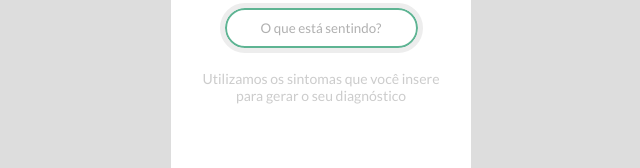
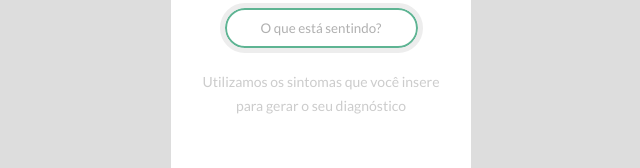
Before and after one commit to joziasmartini/natmed, a React (Create React App) app in the folder app/: page /symptoms in a window 1280 px wide. Shown: the part 121-289 px from the top of the page, without its empty margins (319-959 px from the left). Built offline with nearby package versions, Linux system fonts and the light colour scheme.

Commit message:
Change line height from caption text

```diff
--- a/app/src/views/Symptoms/Symptoms.sass
+++ b/app/src/views/Symptoms/Symptoms.sass
@@ -10,3 +10,4 @@
   width: 250px
   font-size: 14px
   color: $gray-80
+  line-height: 24px
```
